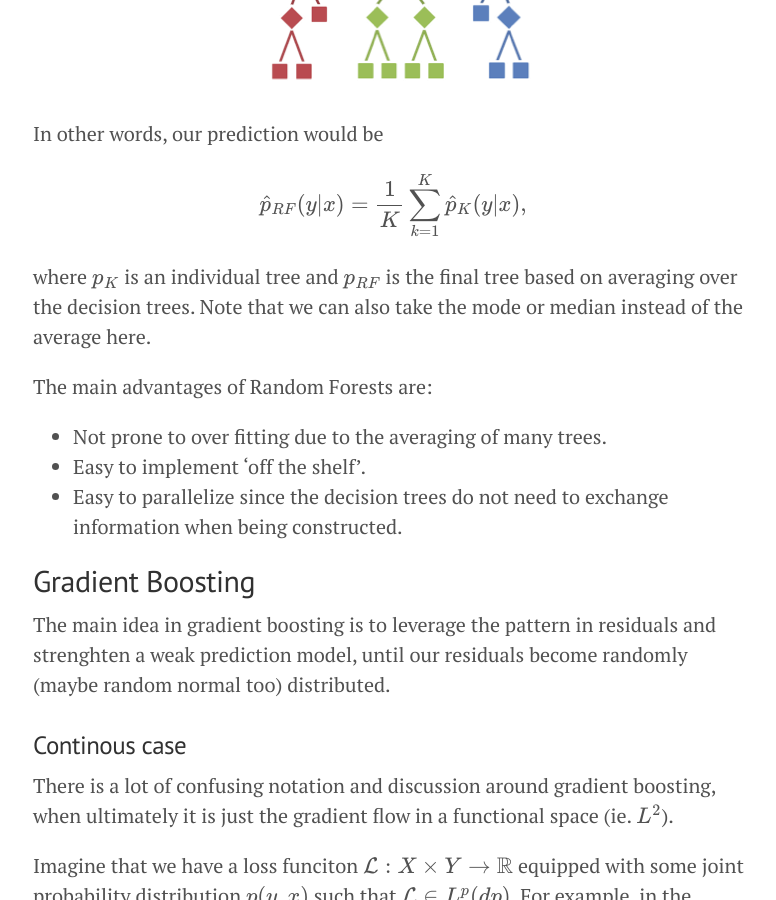
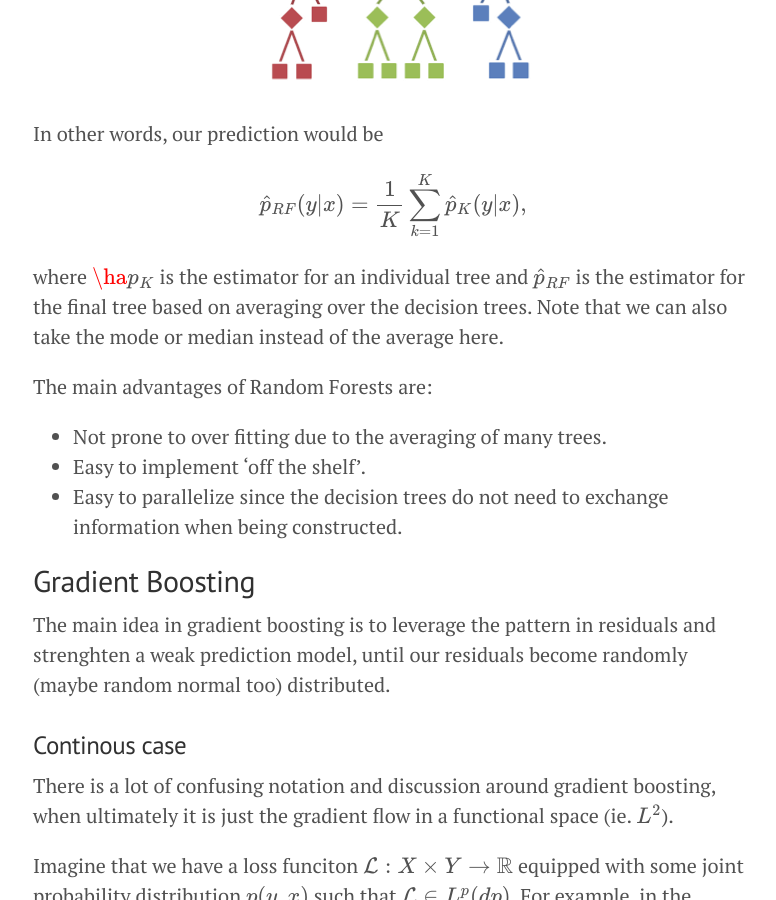
Before and after one commit to doriang102/doriang102.github.io, a Jekyll site: the page built from _posts/2017-12-26-introduction-to-ensemble-methods.md, in a window 1280 px wide and 900 px high, scrolled down 1565 px. Shown: the whole window, without its empty margins (247-1023 px from the left). Built offline with Jekyll 4.4.1, drawn with Linux system fonts in a browser that asks for light colours; our own code applies the rules of GitHub Pages for plain Markdown files; formulas are drawn with MathJax 3.

Commit message:
Update 2017-12-26-introduction-to-ensemble-methods.md

```diff
--- a/_posts/2017-12-26-introduction-to-ensemble-methods.md
+++ b/_posts/2017-12-26-introduction-to-ensemble-methods.md
@@ -17,7 +17,7 @@
 
 $$\hat p_{RF}(y | x) = \frac{1}{K} \sum_{k=1}^K \hat p_K (y \vert x),$$
 
-where $$p_K$$ is an individual tree and $$p_{RF}$$ is the final tree based on averaging over the decision trees. Note that we can also take the mode or median instead of the average here.
+where $$\ha p_K$$ is the estimator for an individual tree and $$\hat p_{RF}$$ is the estimator for the final tree based on averaging over the decision trees. Note that we can also take the mode or median instead of the average here.
 
 The main advantages of Random Forests are:
 
```
